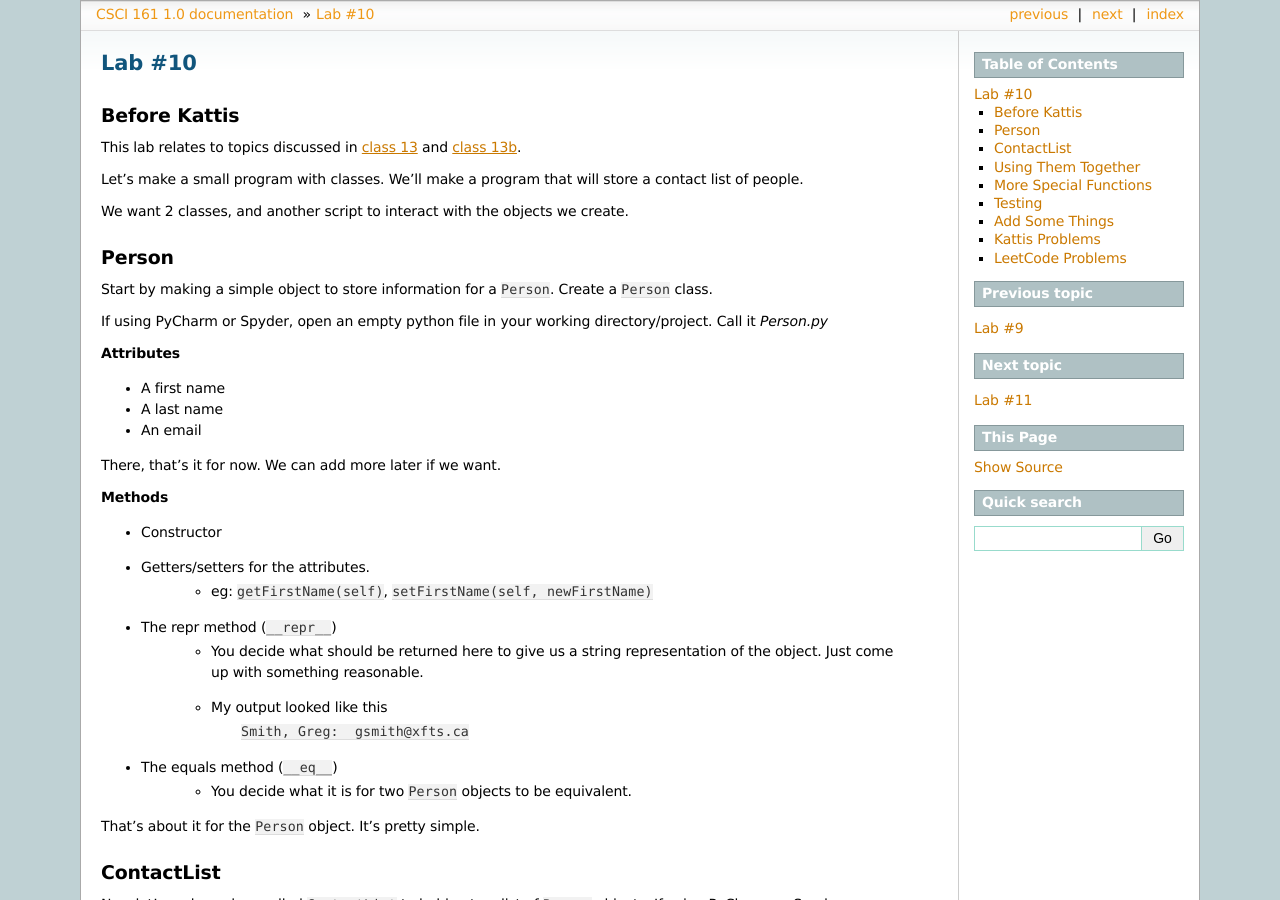
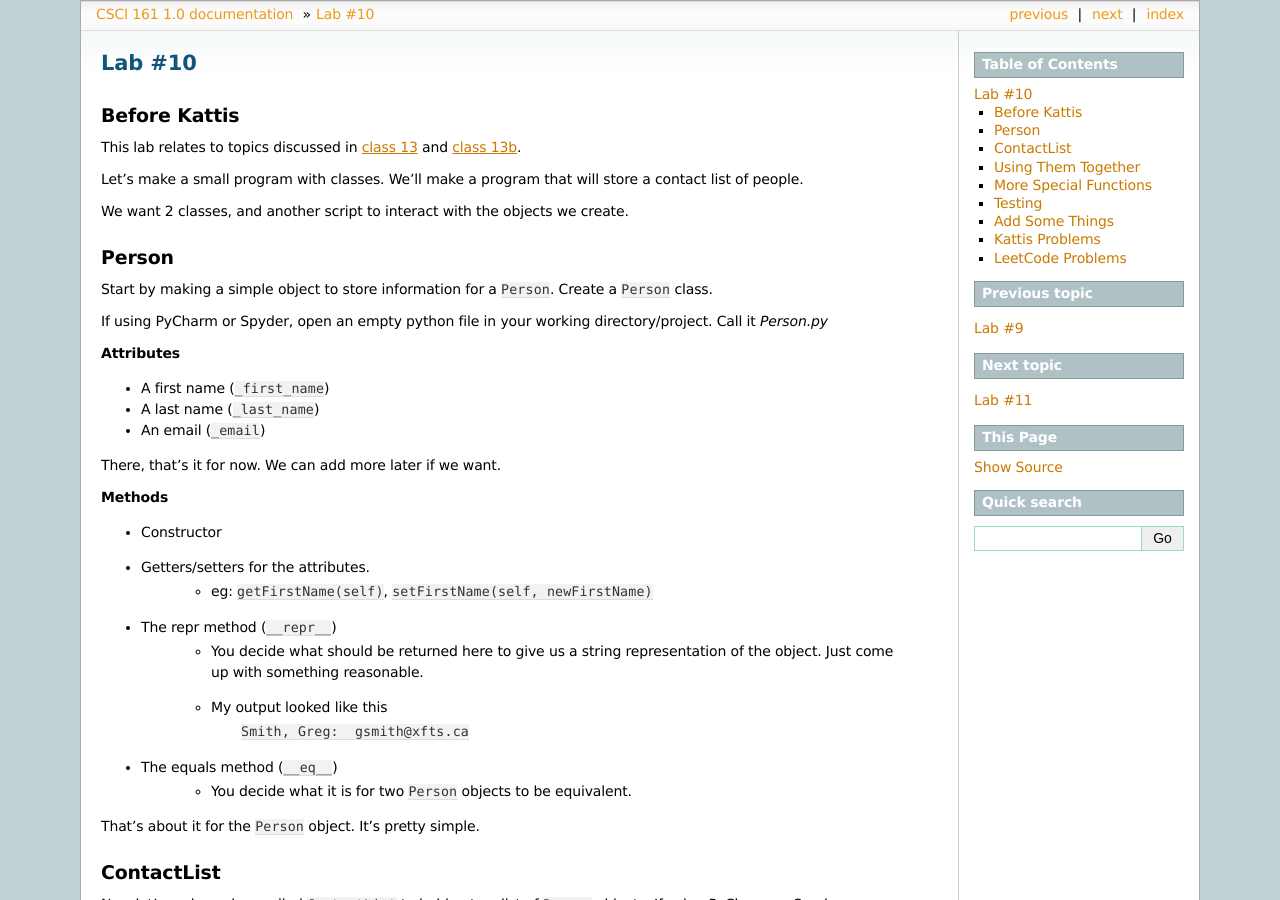
Before and after one commit to jameshughes89/cs101, a Sphinx documentation site: the page built from source/lab10.rst, in a window 1280 px wide and 900 px high. Built offline with Sphinx 7.4.7, drawn with Linux system fonts in a browser that asks for light colours.

Commit message:
Give hint on what to call attributes

```diff
--- a/source/lab10.rst
+++ b/source/lab10.rst
@@ -20,9 +20,9 @@ If using PyCharm or Spyder, open an empty python file in your working directory/
 
 **Attributes**
 
-* A first name
-* A last name
-* An email
+* A first name (``_first_name``)
+* A last name (``_last_name``)
+* An email (``_email``)
 
 There, that's it for now. We can add more later if we want.
 
```
